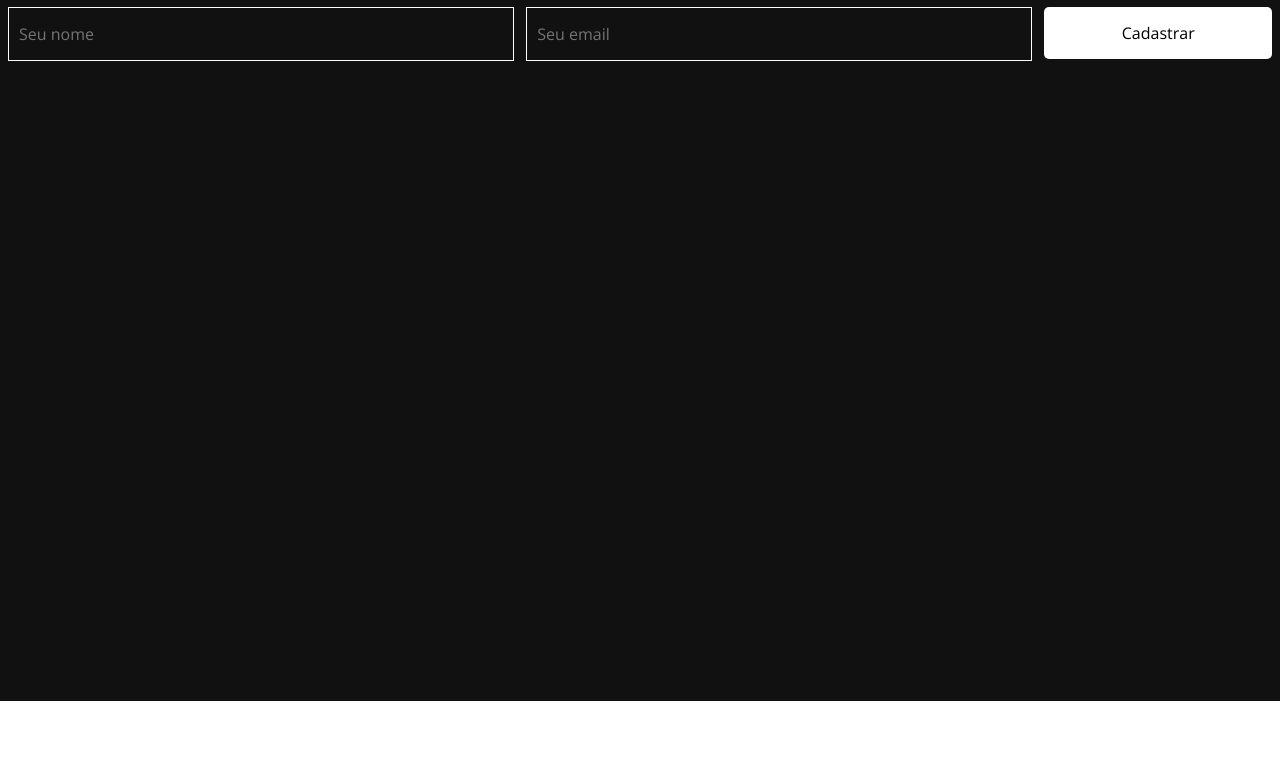
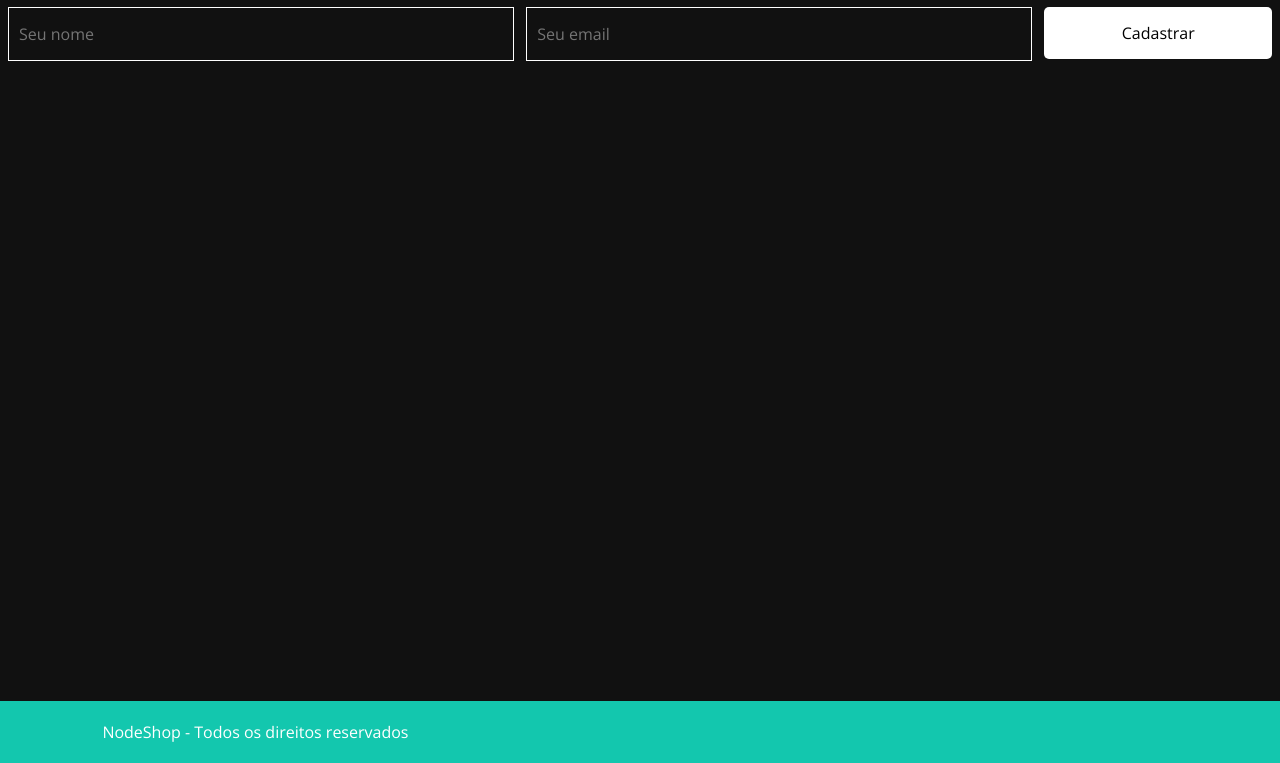
Before and after one commit to Kaysiwll/Nodeshop, a plain HTML site: page index.html in a window 1280 px wide. Shown: the part 1445-2208 px from the top of the page. Before the commit the page ends 2146 px from the top, so only its background shows below. Drawn offline with nearby package versions, Linux system fonts and the light colour scheme.

Commit message:
V3
Alterações:

- Parte 3 finalizada.

```diff
--- a/CSS/Style.css
+++ b/CSS/Style.css
@@ -59,3 +59,8 @@ p {font-size: 1em; color: #777;}
 .newsletter form{width: 100%; float: left; margin-top: 10px;}
 .newsletter form input{width: 40%; margin-right: 1%; padding: 15px 10px; border: 1px solid #fff; background-color: initial; float: left;}
 .newsletter button{width: 18%; background-color: #fff; padding: 15px 10px; border-radius: 5px; float: right; cursor: pointer;}
+
+/* FOOTER */
+
+.rodape{width: 100%; float: left; background-color: #13c7ae; padding: 20px 8%;}
+.rodape p{color: #fff;}
--- a/index.html
+++ b/index.html
@@ -77,7 +77,7 @@
 
     <section>
         <footer class="rodape">
-            <p>  </p>
+            <p> NodeShop - Todos os direitos reservados </p>
         </footer>
     </section>
 
```
